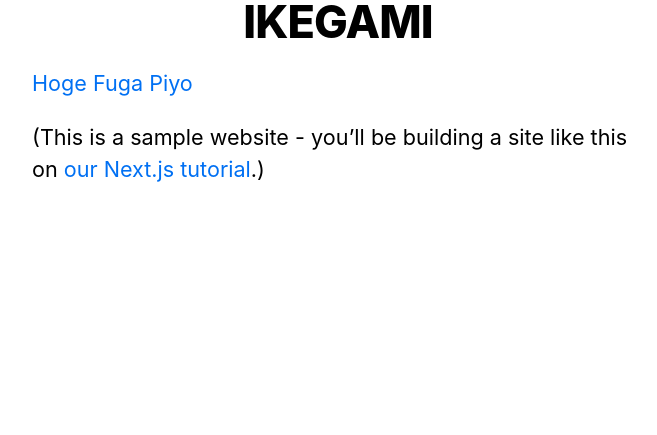
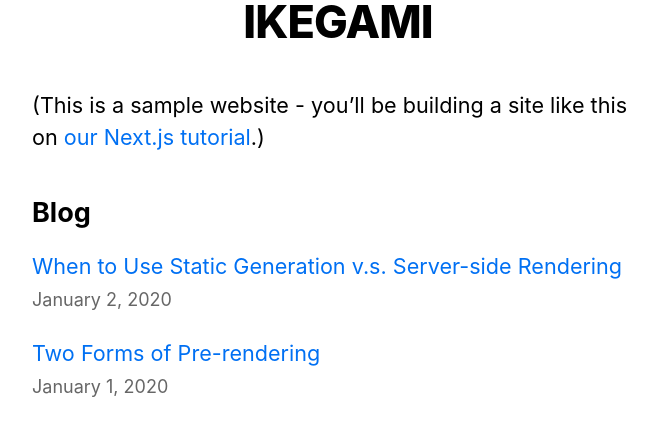
Before and after one commit to fork-ikegami/nextjs-tutorial, a Next.js app in the folder nextjs-blog/: page / in a window 1280 px wide. Shown: the part 221-656 px from the top of the page, without its empty margins (302-959 px from the left). Built offline with nearby package versions, Linux system fonts and the light colour scheme.

Commit message:
Update チュートリアル完成

```diff
--- /dev/null
+++ b/nextjs-blog/components/date.js
@@ -0,0 +1,6 @@
+import { parseISO, format } from 'date-fns'
+
+export default function Date({ dateString }) {
+    const date = parseISO(dateString)
+    return <time dateTime={dateString}>{format(date, 'LLLL d, yyyy')}</time>
+}
--- /dev/null
+++ b/nextjs-blog/lib/posts.js
@@ -0,0 +1,72 @@
+import fs from 'fs'
+import path from 'path'
+import matter from 'gray-matter'
+import { remark } from 'remark'
+import html from 'remark-html'
+
+const postsDirectory = path.join(process.cwd(), 'posts')
+
+export function getSortedPostsData() {
+    // Get file names under /posts
+    const fileNames = fs.readdirSync(postsDirectory)
+    const allPostsData = fileNames.map(fileName => {
+        // Remove ".md" from file name to get id
+        const id = fileName.replace(/\.md$/, '')
+
+        // Read markdown file as string
+        const fullPath = path.join(postsDirectory, fileName)
+        const fileContents = fs.readFileSync(fullPath, 'utf8')
+
+        // Use gray-matter to parse the post metadata section
+        const matterResult = matter(fileContents)
+
+        // Combine the data width the id
+        return {
+            id,
+            ...matterResult.data
+        }
+    })
+    // Sort posts by date
+    return allPostsData.sort(({ date: a }, { date: b }) => {
+        if (a < b) {
+            return 1
+        } else if (a > b) {
+            return -1
+        } else {
+            return 0
+        }
+    })
+}
+
+export function getAllPostIds() {
+    const fileNames = fs.readdirSync(postsDirectory)
+
+    return fileNames.map(fileName => {
+        return {
+            params: {
+                id: fileName.replace(/\.md$/, '')
+            }
+        }
+    })
+}
+
+export async function getPostData(id) {
+    const fullPath = path.join(postsDirectory, `${id}.md`)
+    const fileContents = fs.readFileSync(fullPath, 'utf8')
+
+    // Use gray-matter to parse the post metadata section
+    const matterResult = matter(fileContents)
+
+    // Use remark to convert markdown into HTML string
+    const processedContent = await remark()
+        .use(html)
+        .process(matterResult.content)
+    const contentHtml = processedContent.toString()
+
+    // combine the data width the id
+    return {
+        id,
+        contentHtml,
+        ...matterResult.data
+    }
+}
--- a/nextjs-blog/package.json
+++ b/nextjs-blog/package.json
@@ -8,9 +8,13 @@
     "lint": "next lint"
   },
   "dependencies": {
+    "date-fns": "^2.28.0",
+    "gray-matter": "^4.0.3",
     "next": "12.0.7",
     "react": "17.0.2",
-    "react-dom": "17.0.2"
+    "react-dom": "17.0.2",
+    "remark": "^14.0.2",
+    "remark-html": "^15.0.1"
   },
   "devDependencies": {
     "eslint": "8.4.0",
--- a/nextjs-blog/pages/api/hello.js
+++ b/nextjs-blog/pages/api/hello.js
@@ -1,5 +1,5 @@
 // Next.js API route support: https://nextjs.org/docs/api-routes/introduction
 
 export default function handler(req, res) {
-  res.status(200).json({ name: 'John Doe' })
+  res.status(200).json({ text: 'Hello' })
 }
--- a/nextjs-blog/pages/index.js
+++ b/nextjs-blog/pages/index.js
@@ -1,23 +1,49 @@
 import Head from 'next/head'
 import Link from 'next/link'
+import Date from '../components/date'
 import Layout, { siteTitle } from '../components/layout'
 import utilStyles from '../styles/utils.module.css'
+import { getSortedPostsData } from '../lib/posts'
 
-export default function Home() {
+export async function getStaticProps() {
+  const allPostsData = getSortedPostsData()
+  return {
+    props: {
+      allPostsData
+    }
+  }
+}
+
+export default function Home({ allPostsData }) {
   return (
     <Layout home>
       <Head>
         <title>{siteTitle}</title>
       </Head>
+
       <section className={utilStyles.headingMd}>
-        <Link href="/posts/first-post">
-          <a>Hoge Fuga Piyo</a>
-        </Link>
         <p>
           (This is a sample website - you’ll be building a site like this on{' '}
           <a href="https://nextjs.org/learn">our Next.js tutorial</a>.)
         </p>
       </section>
+
+      <section className={`${utilStyles.headingMd} ${utilStyles.padding1px}`}>
+        <h2 className={utilStyles.headingLg}>Blog</h2>
+        <ul className={utilStyles.list}>
+          {allPostsData.map(({ id, date, title }) => (
+            <li className={utilStyles.listItem} key={id}>
+              <Link href={`/posts/${id}`}>
+                <a>{title}</a>
+              </Link>
+              <br />
+              <small className={utilStyles.lightText}>
+                <Date dateString={date} />
+              </small>
+            </li>
+          ))}
+        </ul>
+      </section>
     </Layout>
   )
 }
--- /dev/null
+++ b/nextjs-blog/posts/pre-rendering.md
@@ -0,0 +1,11 @@
+---
+title: 'Two Forms of Pre-rendering'
+date: '2020-01-01'
+---
+
+Next.js has two forms of pre-rendering: **Static Generation** and **Server-side Rendering**. The difference is in **when** it generates the HTML for a page.
+
+- **Static Generation** is the pre-rendering method that generates the HTML at **build time**. The pre-rendered HTML is then _reused_ on each request.
+- **Server-side Rendering** is the pre-rendering method that generates the HTML on **each request**.
+
+Importantly, Next.js lets you **choose** which pre-rendering form to use for each page. You can create a "hybrid" Next.js app by using Static Generation for most pages and using Server-side Rendering for others.
--- /dev/null
+++ b/nextjs-blog/posts/ssg-ssr.md
@@ -0,0 +1,19 @@
+---
+title: 'When to Use Static Generation v.s. Server-side Rendering'
+date: '2020-01-02'
+---
+
+We recommend using **Static Generation** (with and without data) whenever possible because your page can be built once and served by CDN, which makes it much faster than having a server render the page on every request.
+
+You can use Static Generation for many types of pages, including:
+
+- Marketing pages
+- Blog posts
+- E-commerce product listings
+- Help and documentation
+
+You should ask yourself: "Can I pre-render this page **ahead** of a user's request?" If the answer is yes, then you should choose Static Generation.
+
+On the other hand, Static Generation is **not** a good idea if you cannot pre-render a page ahead of a user's request. Maybe your page shows frequently updated data, and the page content changes on every request.
+
+In that case, you can use **Server-Side Rendering**. It will be slower, but the pre-rendered page will always be up-to-date. Or you can skip pre-rendering and use client-side JavaScript to populate data.
```
Also changed, not shown: nextjs-blog/pages/posts/[id].js (added, +39 -0 lines), nextjs-blog/pages/posts/first-post.js (deleted, +0 -19 lines), 1 other file (tests, documents, lock files or other folders).
